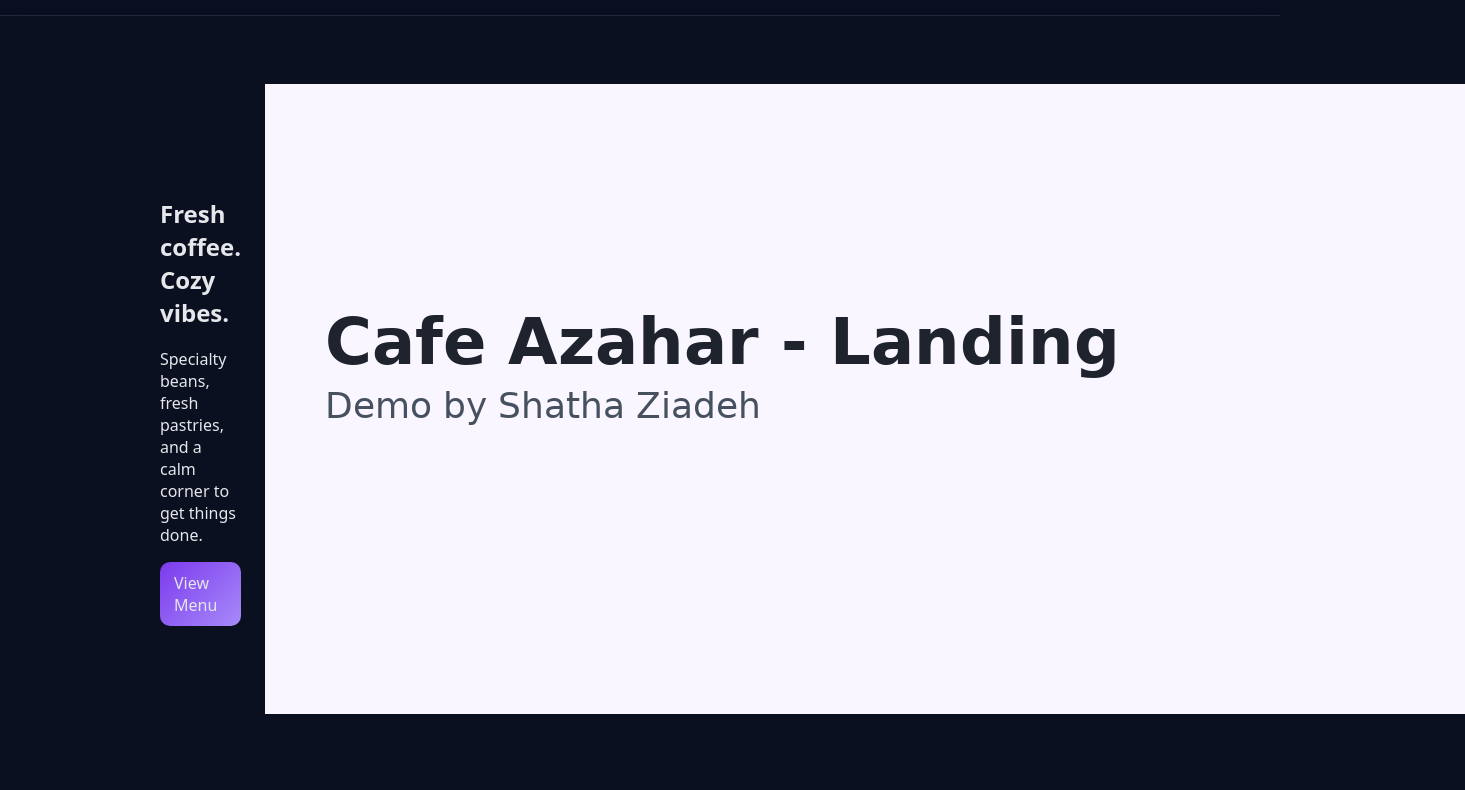
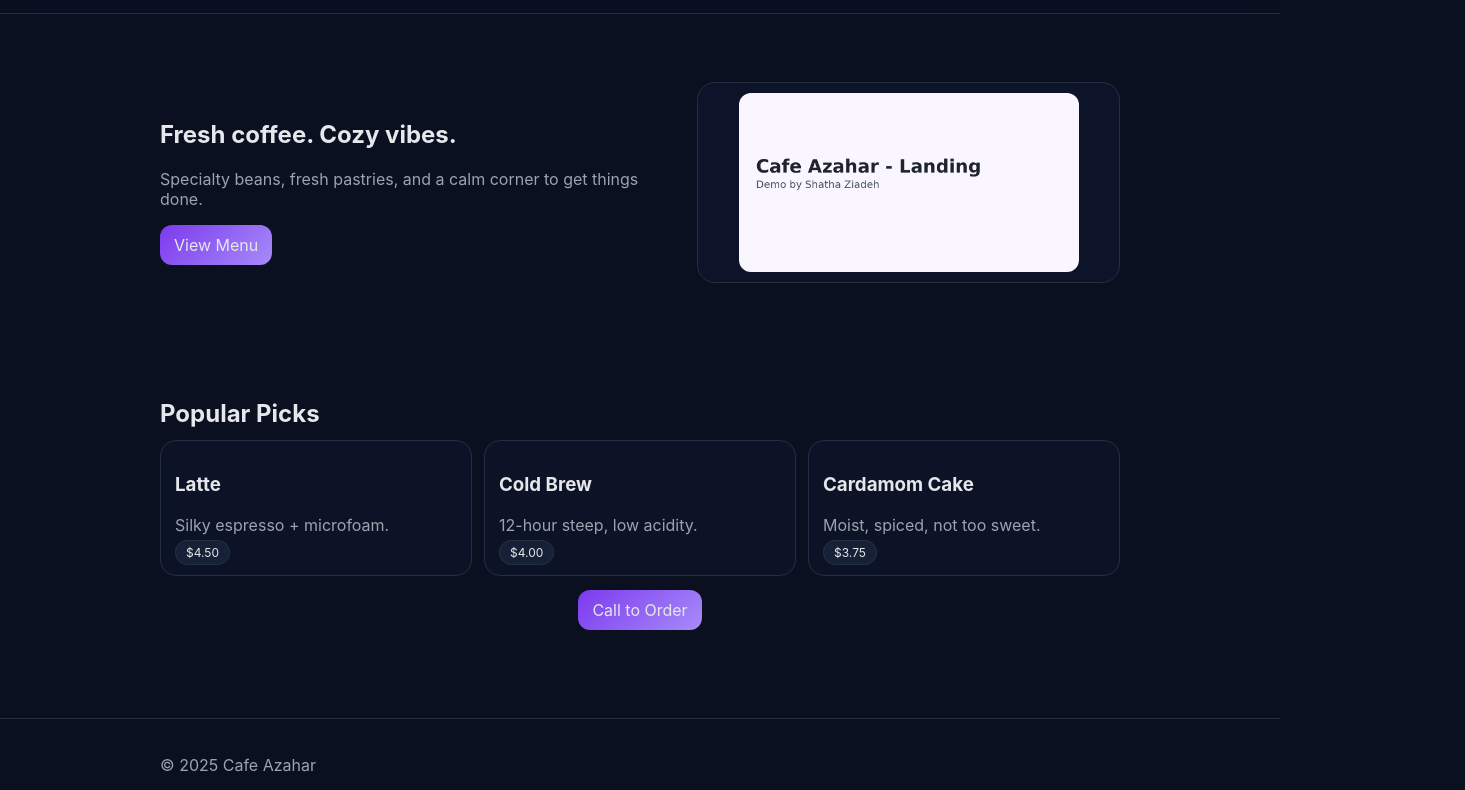
Before and after one commit to Shathaziadeh/shatha-portfolio, a plain HTML site: page cafe-landing/index.html in a window 1280 px wide. Shown: the part 69-859 px from the top of the page, 1465 px wide, since content can reach past the window. Drawn offline with Linux system fonts and the light colour scheme.

Commit message:
Update style.css

```diff
--- a/cafe-landing/style.css
+++ b/cafe-landing/style.css
@@ -1,31 +1,25 @@
-:root{
-  --bg:#0f172a; --card:#111827; --text:#e5e7eb; --muted:#9ca3af;
-  --brand:#7c3aed; --brand-2:#a78bfa;
-}
+:root{--bg:#0b1020;--text:#e5e7eb;--muted:#9ca3af;--line:#243041;--brand:#7c3aed;--brand2:#a78bfa;--card:#0c1327}
 *{box-sizing:border-box}
-body{margin:0;font-family:system-ui,-apple-system,Segoe UI,Roboto,Inter,sans-serif;background:#0b1020;color:var(--text)}
+body{margin:0;font-family:Inter,system-ui,-apple-system,Roboto,sans-serif;background:var(--bg);color:var(--text)}
 .container{max-width:1000px;margin-inline:auto;padding:20px}
-.nav{position:sticky;top:0;background:rgba(11,16,32,.7);backdrop-filter:saturate(140%) blur(10px);border-bottom:1px solid #1f2937}
-.nav .container{display:flex;align-items:center;justify-content:space-between}
-.brand{font-weight:700;letter-spacing:.3px}
-.brand span{color:var(--brand)}
-.btn{display:inline-block;padding:10px 14px;border:1px solid #2d3748;border-radius:10px;color:var(--text);text-decoration:none}
-.btn.primary{background:linear-gradient(135deg,var(--brand),var(--brand-2));border:none}
+.nav{position:sticky;top:0;background:rgba(11,16,32,.7);backdrop-filter:saturate(140%) blur(10px);border-bottom:1px solid var(--line)}
+.nav .container{display:flex;justify-content:space-between;align-items:center}
+.brand{font-weight:700}.brand span{color:var(--brand)}
+.btn{display:inline-block;padding:10px 14px;border:1px solid var(--line);border-radius:12px;color:var(--text);text-decoration:none;background:#121a33}
+.btn.primary{background:linear-gradient(135deg,var(--brand),var(--brand2));border:none}
 .hero{padding:48px 0}
-.hero-grid{display:grid;grid-template-columns:1fr;gap:24px;align-items:center}
-.hero-text h1{margin:0 0 10px;font-size:clamp(28px,3vw,40px)}
-.hero-text p{margin:0 0 16px;color:var(--muted)}
-.hero-card{border:1px solid #243041;background:#0d142a;border-radius:18px;padding:10px;display:flex;justify-content:center}
-.hero-card img{max-width:320px;width:100%;border-radius:12px}
+.hero-grid{display:grid;grid-template-columns:1fr;gap:20px;align-items:center}
+.hero .muted{color:var(--muted)}
+.image{border:1px solid var(--line);background:#0d142a;border-radius:18px;padding:10px;display:flex;justify-content:center}
+.image img{max-width:340px;width:100%;border-radius:12px}
 .section{padding:28px 0}
-h2{margin:0 0 16px;font-size:24px}
-.grid{display:grid;grid-template-columns:1fr;gap:14px}
-.card{padding:16px;border:1px solid #26304a;background:#0c1327;border-radius:16px}
-.card h3{margin:0 0 6px}
-.card p{margin:0 0 10px;color:var(--muted)}
-.price{background:#1f2937;border:1px solid #2b3654;border-radius:999px;padding:4px 10px;font-size:12px}
-.cta{margin-top:16px}
-.site-footer{border-top:1px solid #1f2937;margin-top:24px}
+h2{margin:0 0 12px}
+.grid{display:grid;grid-template-columns:1fr;gap:12px}
+.card{padding:14px;border:1px solid var(--line);background:var(--card);border-radius:16px}
+.card p{color:var(--muted);margin:6px 0}
+.price{background:#162037;border:1px solid var(--line);border-radius:999px;padding:4px 10px;font-size:12px}
+.center{text-align:center;margin-top:14px}
+.site-footer{border-top:1px solid var(--line);margin-top:24px;padding:16px 0;color:var(--muted)}
 @media (min-width:720px){
   .hero-grid{grid-template-columns:1.1fr .9fr}
   .grid{grid-template-columns:repeat(3,1fr)}
```
